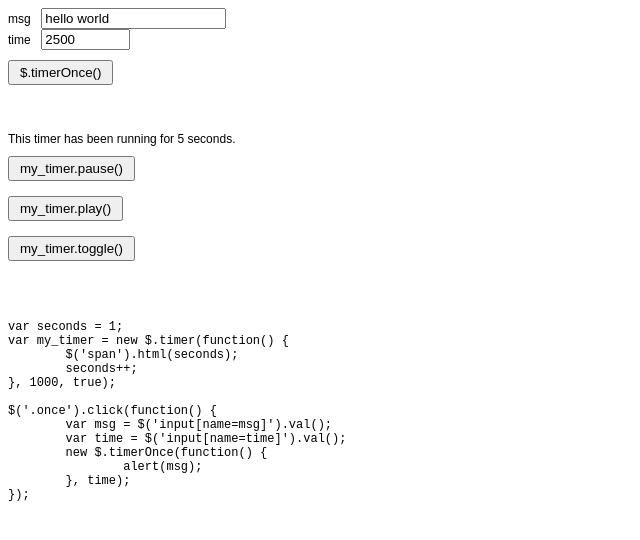
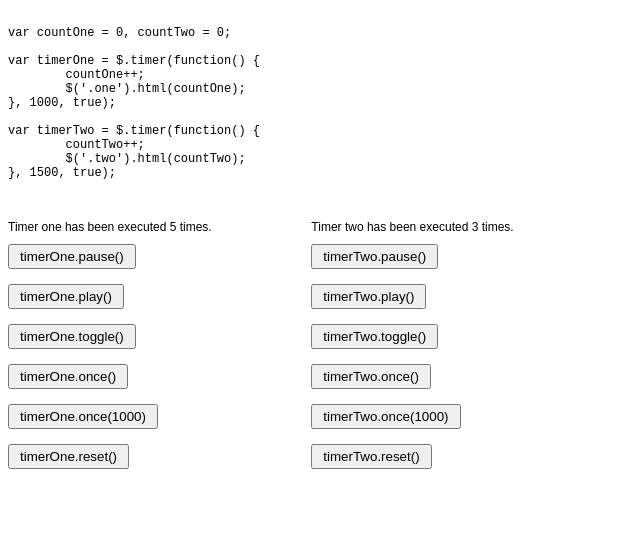
Before and after one commit to jchavannes/jquery-timer, a plain HTML site: page demo/demo.html in a window 1280 px wide. Shown: the whole page, without its empty margins (0-640 px from the left). Drawn offline with Linux system fonts and the light colour scheme.

Commit message:
Updated v0.6. No longer requires "new".

```diff
--- a/demo/demo.html
+++ b/demo/demo.html
@@ -22,6 +22,12 @@
 	p {
 		margin: 0px;
 	}
+	div {
+	 	display: inline-block;
+	 	*display:inline;
+	 	zoom:1;
+		width: 300px;
+	}
 
 	</style>
 
@@ -30,67 +36,66 @@
 </head>
 <body>
 
-	<label for='msg'>msg </label>
-	<input type='text' name='msg' value='hello world' /><br/>
-	<label for='time'>time </label>
-	<input type='text' name='time' size='8' value='2500' /><br/>
-	<input class='once' type='button' value='$.timerOnce()' />
+	<p>
+		<pre>
 
-	<br/>
-	<br/>
-	<br/>
-	<br/>
+var countOne = 0, countTwo = 0;
 
-	<p>This timer has been running for <span>0</span> seconds.</p>
+var timerOne = $.timer(function() {
+	countOne++;
+	$('.one').html(countOne);
+}, 1000, true);
 
-	<input type='button' value='my_timer.pause()' onclick='my_timer.pause();' /><br/>
-	<input type='button' value='my_timer.play()' onclick='my_timer.play();' /><br/>
-	<input type='button' value='my_timer.toggle()' onclick='my_timer.toggle();' />
+var timerTwo = $.timer(function() {
+	countTwo++;
+	$('.two').html(countTwo);
+}, 1500, true);
+
+		</pre>
+	</p>
+
+	<div>
+		<p>Timer one has been executed <span class='one'>0</span> times.</p>
+
+		<input type='button' value='timerOne.pause()' onclick='timerOne.pause();' /><br/>
+		<input type='button' value='timerOne.play()' onclick='timerOne.play();' /><br/>
+		<input type='button' value='timerOne.toggle()' onclick='timerOne.toggle();' /><br/>
+		<input type='button' value='timerOne.once()' onclick='timerOne.once();' /><br/>
+		<input type='button' value='timerOne.once(1000)' onclick='timerOne.once(1000);' /><br/>
+		<input type='button' value='timerOne.reset()' onclick='timerOne.reset();' />
+	</div>
+
+	<div>
+		<p>Timer two has been executed <span class='two'>0</span> times.</p>
+
+		<input type='button' value='timerTwo.pause()' onclick='timerTwo.pause();' /><br/>
+		<input type='button' value='timerTwo.play()' onclick='timerTwo.play();' /><br/>
+		<input type='button' value='timerTwo.toggle()' onclick='timerTwo.toggle();' /><br/>
+		<input type='button' value='timerTwo.once()' onclick='timerTwo.once();' /><br/>
+		<input type='button' value='timerTwo.once(1000)' onclick='timerTwo.once(1000);' /><br/>
+		<input type='button' value='timerTwo.reset()' onclick='timerTwo.reset();' />
+	</div>
 
 	<script type="text/javascript">
 
-		var my_timer;
+		var timerOne, timerTwo;
 		$(document).ready(function() {
 
-			var seconds = 1;
-			my_timer = new $.timer(function() {
-				$('span').html(seconds);
-				seconds++;
+			var countOne = 0, countTwo = 0;
+
+			timerOne = $.timer(function() {
+				countOne++;
+				$('.one').html(countOne);
 			}, 1000, true);
 
-			$('.once').click(function() {
-			 	var msg = $('input[name=msg]').val();
-			 	var time = $('input[name=time]').val();
-				new $.timerOnce(function() {
-					alert(msg);
-				}, time);
-			});
+			timerTwo = $.timer(function() {
+				countTwo++;
+				$('.two').html(countTwo);
+			}, 1500, true);
+
 		});
 
 	</script>
 
-	<br/>
-	<br/>
-	<br/>
-
-	<p>
-		<pre>
-
-var seconds = 1;
-var my_timer = new $.timer(function() {
-	$('span').html(seconds);
-	seconds++;
-}, 1000, true);
-
-$('.once').click(function() {
-	var msg = $('input[name=msg]').val();
-	var time = $('input[name=time]').val();
-	new $.timerOnce(function() {
-		alert(msg);
-	}, time);
-});
-		</pre>
-	</p>
-
 </body>
 </html>
--- a/jquery.timer.js
+++ b/jquery.timer.js
@@ -27,14 +27,6 @@
  */
 
 ;(function($) {
-	$.timerOnce = function(func, time) {
-	 	var timer = this;
-		window.setTimeout(function() { func(); timer = undefined;}, time);
-		this.cancel = function() {
-			func = undefined;
-			timer = undefined;
-		};
-	};
 	$.timer = function(func, time, begin) {
 	 	this.load = function(func, time, begin) {
 		 	this.whatHappens = func;
@@ -98,6 +90,12 @@
 		this.clearTimer = function() {
 			window.clearTimeout(this.timeoutObject);
 		};
-	 	this.load(func, time, begin);
+
+	 	if(this.whatHappens != undefined) {
+	 		return new $.timer(func, time, begin);
+	 	} else {
+			this.load(func, time, begin);
+	 	 	return this;
+	 	}
 	};
 })(jQuery);
```
